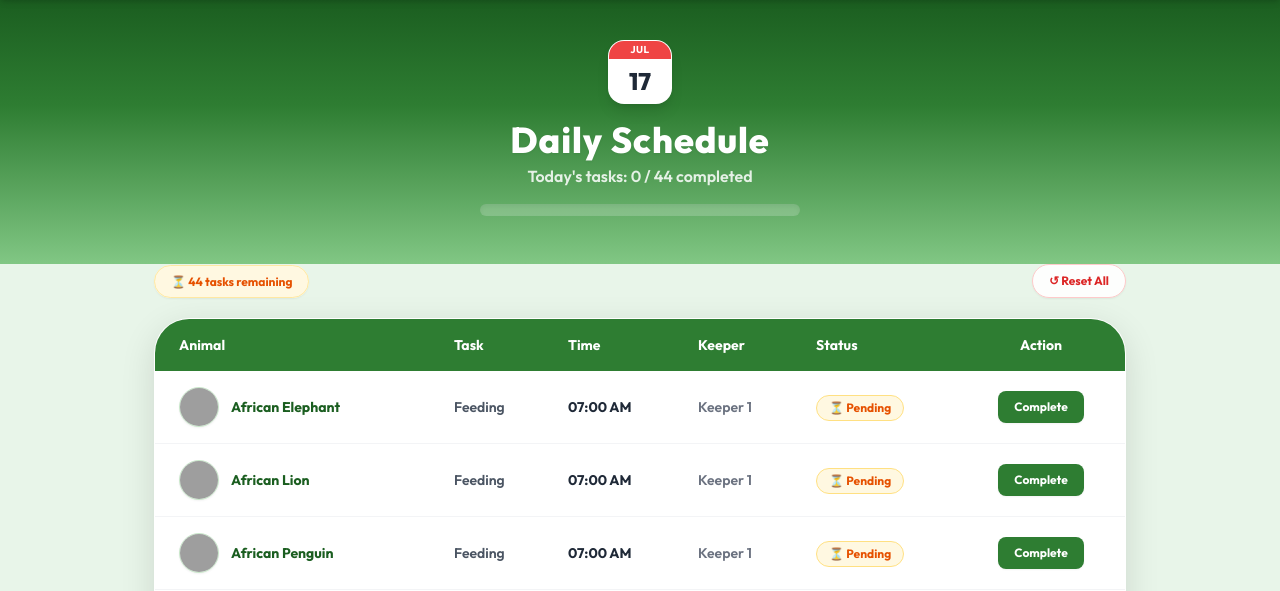
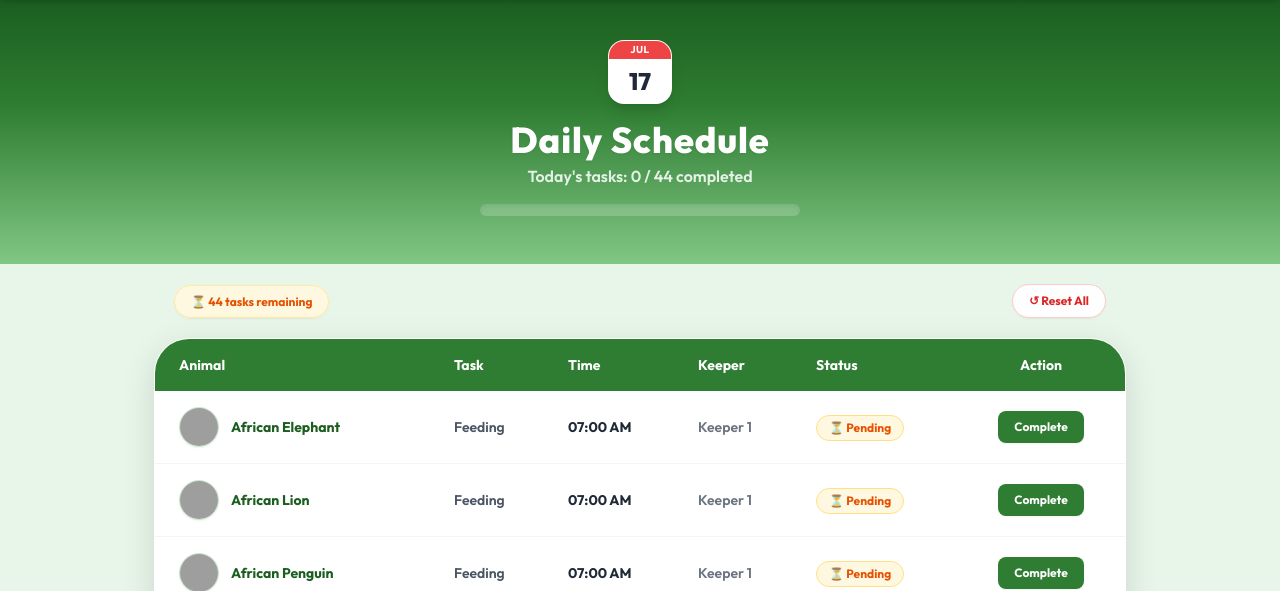
Before and after one commit to baby25001/faunainthezoo, a PHP site: page /schedule.php in a window 1280 px wide. Shown: the part 64-655 px from the top of the page. Run offline with PHP 8.4, Linux system fonts and the light colour scheme; a user stored in the database is signed in; data comes from the database, SQL or seed files in the repository; a stand-in replaces the project's code that opens the database connection; some libraries are stand-ins or nearby versions; grey boxes are pictures that could not be loaded.

Commit message:
fix : ui schedule.php

```diff
--- a/schedule.php
+++ b/schedule.php
@@ -139,7 +139,7 @@ function fmt12($t) {
 
 <div class="max-w-[1020px] mx-auto px-6 relative z-10">
 
-    <div class="flex justify-between items-center mb-5 flex-wrap gap-3">
+    <div class="flex justify-between items-center m-5 flex-wrap gap-3">
         <div class="text-sm">
             <?php if ($done === $total && $total > 0): ?>
             <span class="bg-[#e8f5e9] text-[#2e7d32] border border-[#a5d6a7]/65 text-xs font-bold px-4 py-2 rounded-full shadow-sm">🎉 All tasks done for today!</span>
```
